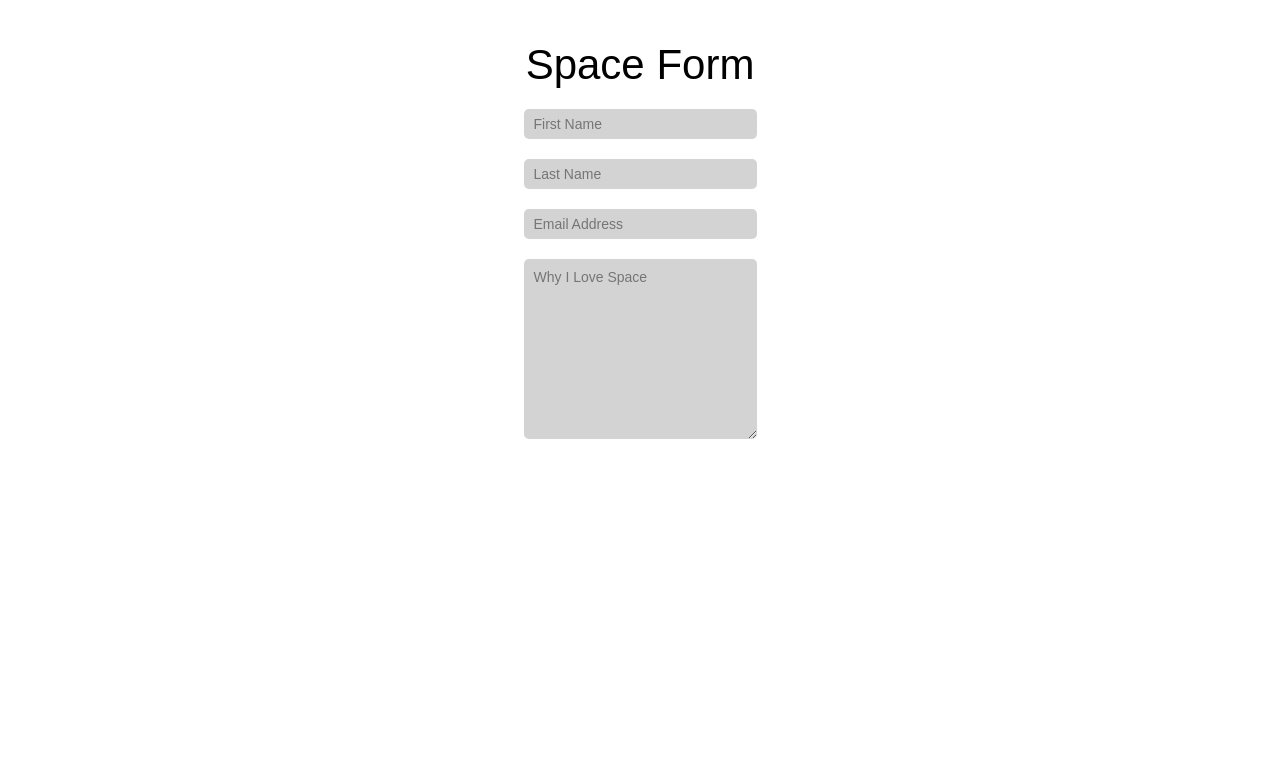
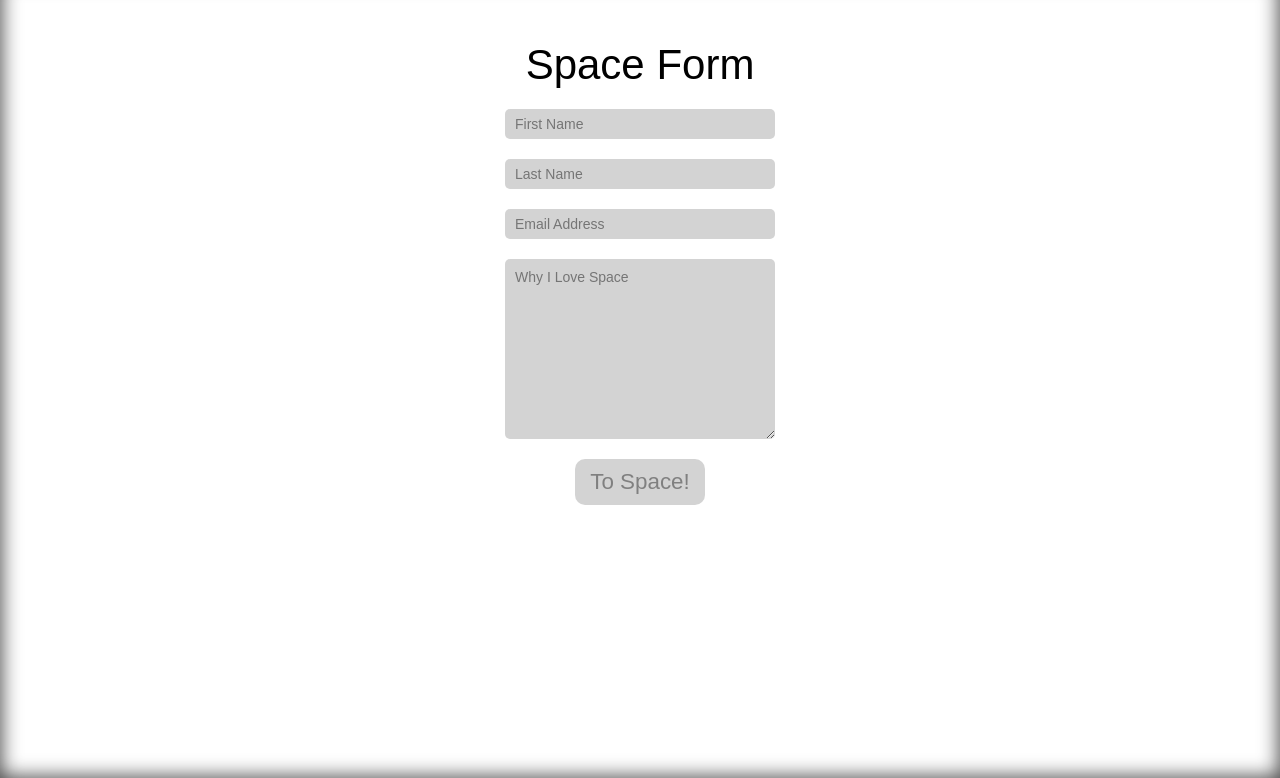
Before and after one commit to sheldonmike/space, a plain HTML site: page index.html in a window 1280 px wide. Shown: the part 822-1600 px from the top of the page. Drawn offline with Linux system fonts and the light colour scheme.

Commit message:
Ninth Commit

```diff
--- a/css/main.css
+++ b/css/main.css
@@ -31,7 +31,7 @@ nav li:last-child {
 }
 
 input {
-	width: 233px;
+	width: 90%;
 	height: 30px;
 	padding: 10px;
 	border-radius: 5px;
@@ -50,7 +50,7 @@ textarea {
 	vertical-align: top;
 	padding: 10px;
 	border-radius: 5px;
-	width: 233px;
+	width: 90%;
 	border: none;
 	background-color: lightgray;
 }
@@ -59,7 +59,10 @@ textarea:focus {
 	transform: scale(1.5);
 	transition: all.2s ease;
 	outline: 0;
-	margin-bottom: 30px;
+	/*margin-bottom: 30px;*/
+	position: relative;
+	top: -40px;
+	border: 1px solid white;
 }
 
 button {
@@ -69,11 +72,17 @@ button {
 	border: none;
 	background-color: lightgray;
 	color: gray;
+	outline: 0;
 }
 
 button:hover {
-	ransform: scale(1.1);
+	transform: scale(1.1);
 	transition: all.2s ease;
+}
+
+button:active {
+	background-color: gray;
+	color: lightgray;
 }
 
 form div {
@@ -92,6 +101,7 @@ form div {
 	text-align: center;
 	color: white;
 	font-size: 5em;
+	/*font-size: 4vw;*/
 }
 
 .banner h3 {
@@ -121,10 +131,11 @@ a:hover {
 
 .first-section {
 	height: 100vh;
+	box-shadow: inset 0 0 20px 1px rgba(0,0,0,0.75);
 }
 
 .form-section {
-	width: 60%;
+	max-width: 300px;
 	margin: 0 auto;
 	padding-bottom: 2em;
 }
--- a/index.html
+++ b/index.html
@@ -45,6 +45,9 @@
 							<label for="spacelove"></label>
 							<textarea name="spacebox" id="spacelove" cols="30" rows="10" placeholder="Why I Love Space"></textarea>
 						</div>
+						<div>
+							<button>To Space!</button>
+						</div>
 					</form>
 				</div>
 			</section>
```
